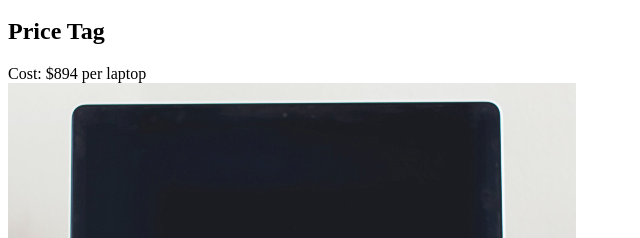
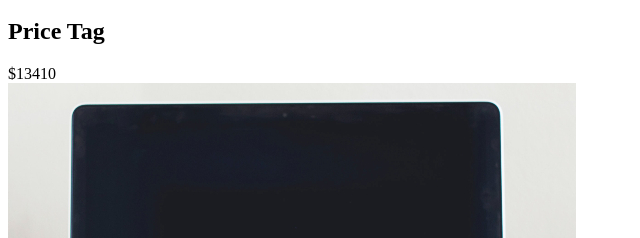
Before and after one commit to AElozinoLopez/javascript-learning-curve, a plain HTML site: page index.html in a window 1280 px wide. Shown: the part 200-438 px from the top of the page, 0-640 px from the left. Drawn offline with Linux system fonts and the light colour scheme.

Commit message:
Added a script to use a variable to store a number

```diff
--- a/index.html
+++ b/index.html
@@ -15,7 +15,7 @@
             <div id="cost">Cost: $894 per laptop</div>
             <img src="images/elitebook.jpg" alt="EliteBook pc">
         </div>
-        <script src="js/numeric-variable.js"></script>
+        <script src="js/numeric-value.js"></script>
 
     </body>
 </html>
--- /dev/null
+++ b/js/numeric-value.js
@@ -0,0 +1,10 @@
+var price;
+var quantity;
+var total;
+
+price = 894;
+quantity = 15;
+total = price * quantity;
+
+var el = document.getElementById('cost');
+el.textContent = '$' + total;
```
